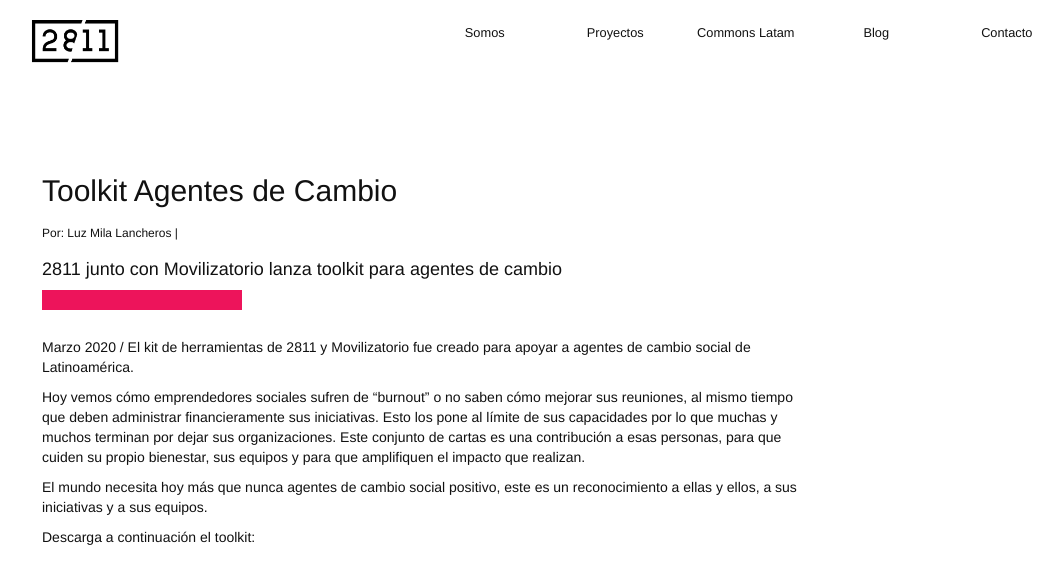
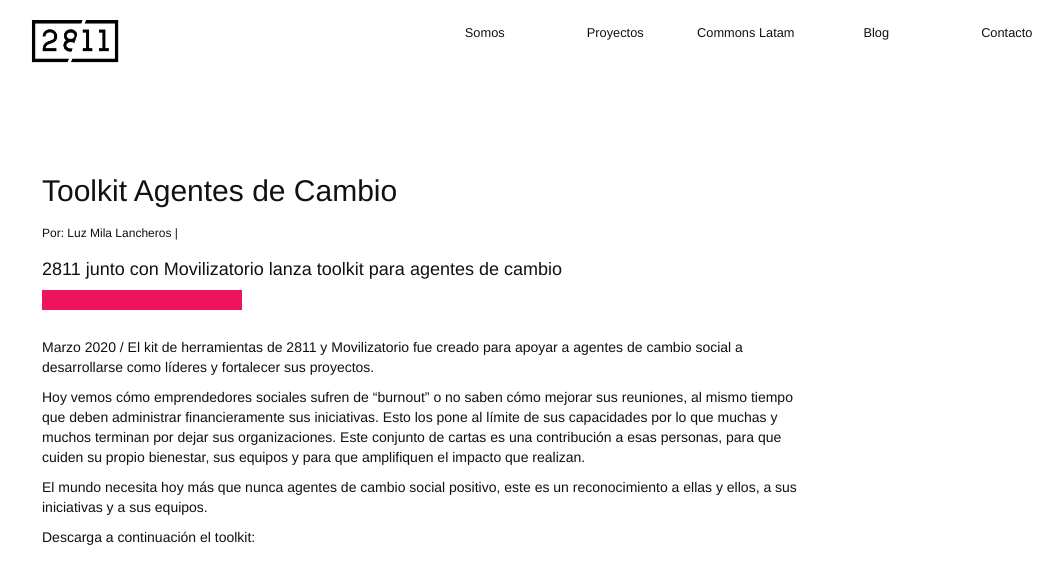
Before and after one commit to 2811Chile/2811Chile.github.io, a Jekyll site: the page built from _posts/2020-04-14-tookit.markdown, in a window 1280 px wide, cut to the strip 0-561 px from the top of the page. Shown: the whole strip, without its empty margins (138-1201 px from the left). Built offline with Jekyll 4.4.1, drawn with Linux system fonts in a browser that asks for light colours; nearby versions of some CDN libraries; some web fonts are replaced; our own code applies the rules of GitHub Pages for plain Markdown files.

Commit message:
Updated Tookit

```diff
--- a/_posts/2020-04-14-tookit.markdown
+++ b/_posts/2020-04-14-tookit.markdown
@@ -11,7 +11,7 @@
 excerpt_separator: "<!--mas-->"
 ---
 
-Marzo 2020 / El kit de herramientas de 2811 y Movilizatorio fue creado para apoyar a agentes de cambio social de Latinoamérica.
+Marzo 2020 / El kit de herramientas de 2811 y Movilizatorio fue creado para apoyar a agentes de cambio social a desarrollarse como líderes y fortalecer sus proyectos.
 
 <!--mas-->
 
```
